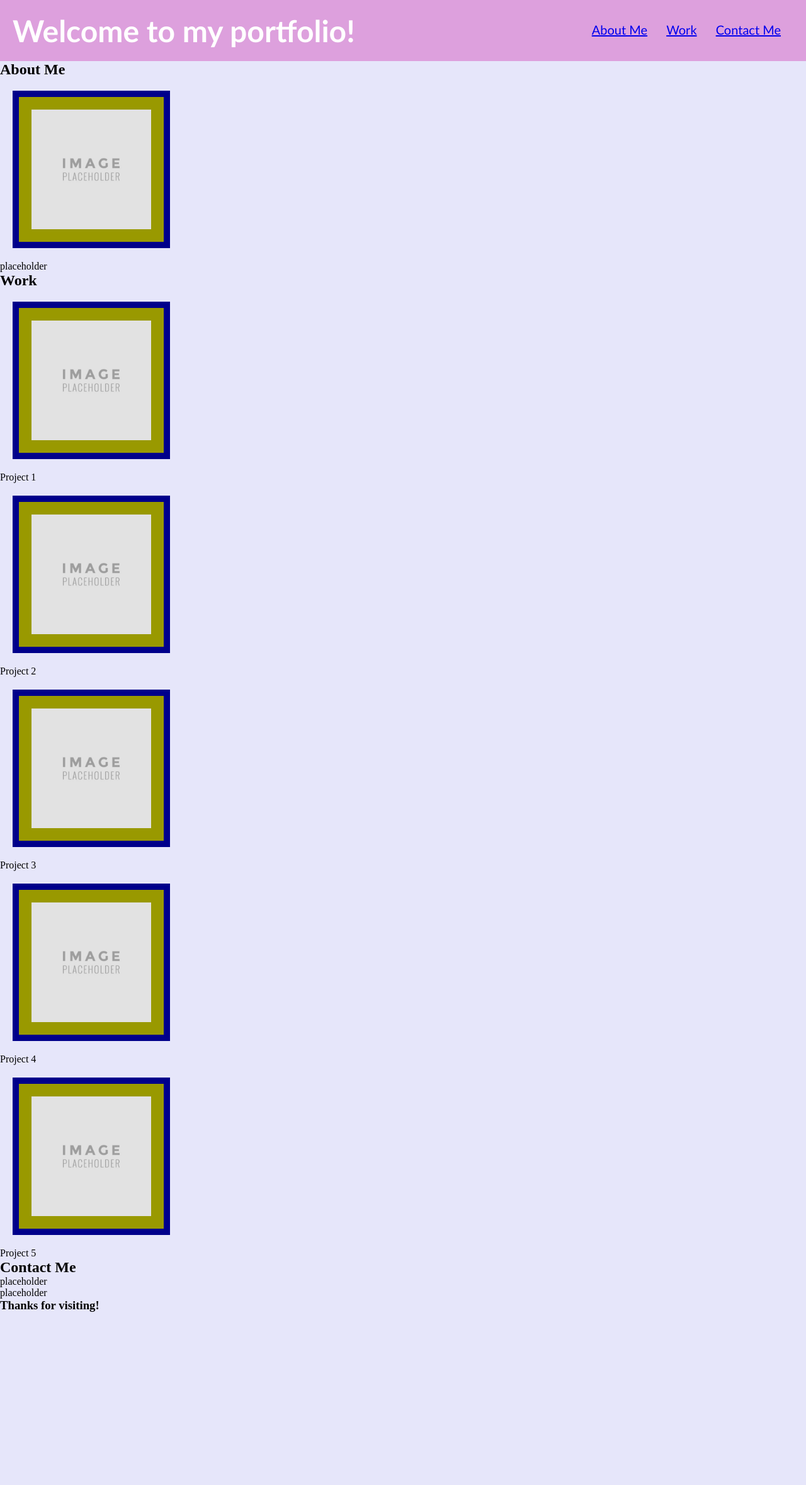
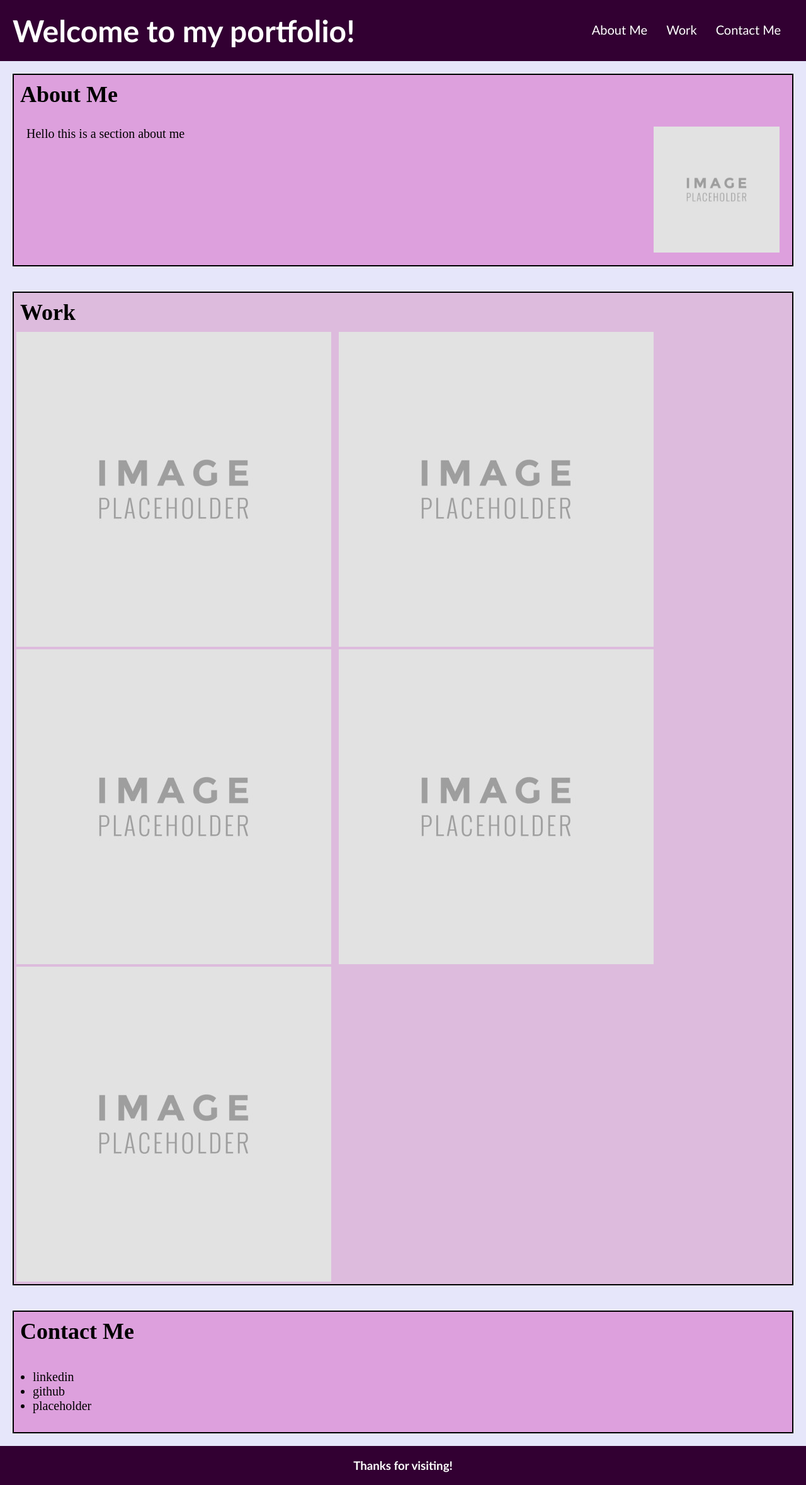
Before and after one commit to kaylahebertson/module-2-challenge, a plain HTML site: page index.html in a window 1280 px wide. Shown: the whole page at 63% size. Before the commit the page ends 2084 px from the top, so only its background shows below. Drawn offline with Linux system fonts and the light colour scheme.

Commit message:
add flex stuff

```diff
--- a/assets/css/style.css
+++ b/assets/css/style.css
@@ -9,7 +9,7 @@ body {
 }
 
 header {
-   background-color: plum;
+   background-color: rgb(50, 0, 50);
    color: #ffffff;
    font-family: 'Trebuchet MS', 'Lucida Sans Unicode', 'Lucida Grande', 'Lucida Sans', Arial, sans-serif;
    padding: 20px;
@@ -39,30 +39,130 @@ nav ul li {
    display: inline-block;
 }
 
+header a:link {
+   color: #ffffff;
+}
+
+header a:visited {
+   color: #ffffff;
+}
+
+header a:hover {
+   color: lightslategray;
+}
+
+header a:link, a:visited {
+   text-decoration: none;
+}
+
 main {
    display: flex;
    flex-direction: column;
 }
 
-section {
-
+.about-me {
+   background-color: plum;
+   margin: 20px;
+   border: 2px solid black;
 }
 
-img {
+.about-me h2 {
+   padding: 10px;
+   font-size: 36px;
+}
+
+.about-me p {
+   padding: 20px;
+   font-size: 20px;
+}
+
+.about-me img {
+   float: right;
+   display: block;
+   margin: 20px;
+   width: 200px;
+   height: 200px
+}
+
+.work {
+   background-color: rgb(221, 187, 221);
+   margin: 20px;
+   border: 2px solid black;
+}
+
+.work h2 {
+   padding: 10px;
+   font-size: 36px;
+}
+
+.work p {
+   padding: 20px;
+}
+
+.row img {
    width: 250px;
    height: 250px;
-   display: block;
+   display: flex;
+   flex-wrap: wrap;
    padding: 20px;
    background-color: #990;
    border: 10px solid darkblue;
    margin: 20px;
 }
 
+.contact-me {
+   background-color: plum;
+   margin: 20px;
+   border: 2px solid black;
+}
+
+.contact-me h2 {
+   padding: 10px;
+   font-size: 36px;
+}
+
+.contact-me ul {
+   padding: 30px;
+}
+
+.contact-me ul li {
+   font-size: 20px;
+}
+
 footer {
+   background-color: rgb(50, 0, 50);
+   color: #ffffff;
+   font-family: 'Trebuchet MS', 'Lucida Sans Unicode', 'Lucida Grande', 'Lucida Sans', Arial, sans-serif;
+   padding: 20px;
+}
 
+footer h3 {
+   text-align: center;
+}
+
+.row {
+   display: flex;
+   flex-direction: wrap;
+   padding: 0 4px;
+}
+
+.column {
+   flex: 50%;
+   max-width: 50%;
+   padding: 0 4px;
+}
+
+.column img {
+   margin-top: 8px;
+   vertical-align: middle;
+   width: 100%;
 }
 
 @media screen and (max-width: 768px) {
+   .column {
+      flex: 100%;
+      max-width: 100%;
+   }
    /* You'll need to update the CSS so that it contains media queries to make the page responsive.
    When the page width is less than 768px, the portfolio columns should stack and be the same height.*/
 }
--- a/index.html
+++ b/index.html
@@ -27,60 +27,48 @@
     </header>
 
     <main>
-    <section id="about-me">
+    <section id="about-me" class="about-me">
         <h2>About Me</h2>
         <img
             src="assets/images/image-placeholder.jpg"
             alt="placeholder image"
         />
-        <p>placeholder</p>
+        <p>Hello this is a section about me</p>
     </section>
 
-    <section id="work">
+    <section id="work" class="work">
         <h2>Work</h2>
-        <img
+        <img class="column"
             src="assets/images/image-placeholder.jpg"
             alt="placeholder image"
         />
-        <p>Project 1</p>
-    </section>
-
-    <section>
-        <img
+        <img class="column"
             src="assets/images/image-placeholder.jpg"
             alt="placeholder image"
         />
-        <p>Project 2</p>
-    </section>
-
-    <section>
-        <img
+        <img class="column"
             src="assets/images/image-placeholder.jpg"
             alt="placeholder image"
         />
-        <p>Project 3</p>
-    </section>
-
-    <section>
-        <img
+        <img class="column"
             src="assets/images/image-placeholder.jpg"
             alt="placeholder image"
         />
-        <p>Project 4</p>
-    </section>
-
-    <section>
-        <img
+        <img class="column"
             src="assets/images/image-placeholder.jpg"
             alt="placeholder image"
         />
-        <p>Project 5</p>
     </section>
 
-    <section id="contact-me">
+    <section id="contact-me" class="contact-me">
         <h2>Contact Me</h2>
-        <p>placeholder</p>
         <ul>
+            <li>
+                <a>linkedin</a>
+            </li>
+            <li>
+                <a>github</a>
+            </li>
             <li>
                 <a>placeholder</a>
             </li>
```
